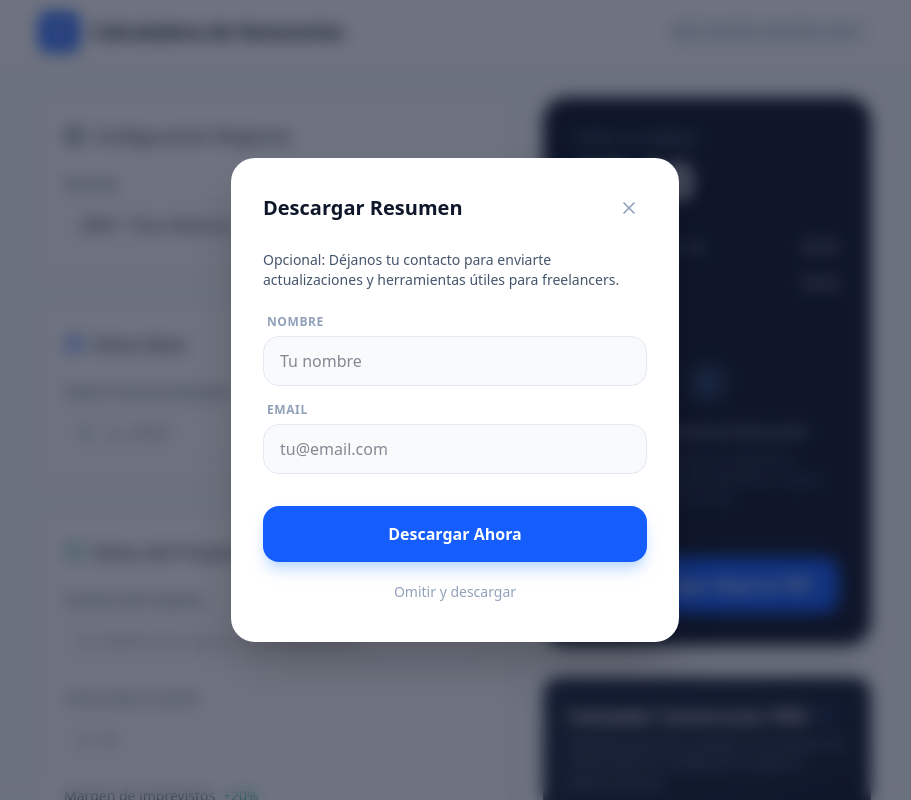
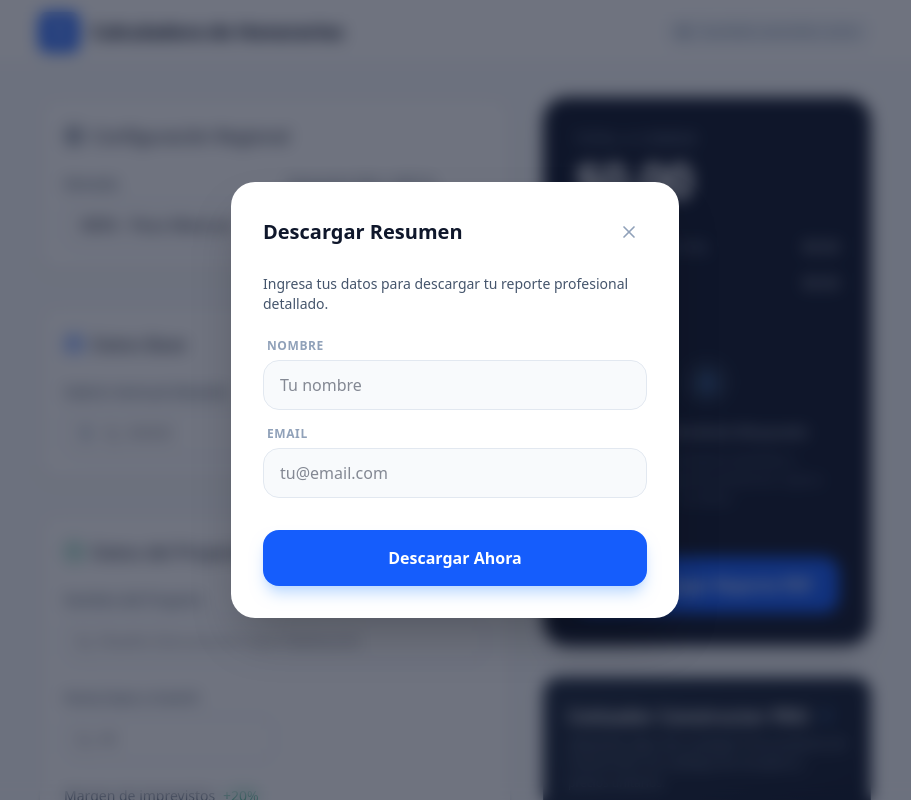
Before and after one commit to romeleliseo/calculadorahonorarios, a React (Vite) app: page / in a window 1280 px wide. Both pictures are taken after a click on the button "Descargar Reporte PDF". Shown: the top 800 px of the page, without its empty margins (185-1096 px from the left). Built offline with nearby package versions, Linux system fonts and the light colour scheme.

Commit message:
feat: Improve PDF generation and capture
Enhance PDF generation by adding console logs for debugging and optimizing the hidden capture area. The capture element is now fixed and positioned off-screen with specific styling for consistent PDF generation. Update modal text for better user clarity.

```diff
--- a/src/App.tsx
+++ b/src/App.tsx
@@ -127,6 +127,7 @@ export default function App() {
   };
 
   const generatePDF = () => {
+    console.log('Generando PDF...');
     const element = captureRef.current;
     if (!element) {
       console.error('Elemento de captura no encontrado');
@@ -153,12 +154,16 @@ export default function App() {
         scale: 2,
         useCORS: true,
         letterRendering: true,
-        width: 800
+        width: 800,
+        logging: true
       },
       jsPDF: { unit: 'mm', format: 'a4', orientation: 'portrait' }
     };
 
-    h2p().set(opt).from(element).save().catch((err: any) => {
+    console.log('Iniciando proceso de html2pdf...');
+    h2p().set(opt).from(element).save().then(() => {
+      console.log('PDF generado exitosamente');
+    }).catch((err: any) => {
       console.error('Error al generar PDF:', err);
     });
   };
@@ -649,7 +654,10 @@ export default function App() {
       </main>
 
       {/* Hidden Capture Area for PDF Export */}
-      <div className="absolute top-0 left-0 -z-50 opacity-0 pointer-events-none overflow-hidden h-0">
+      <div
+        className="fixed top-0 left-[-9999px] overflow-hidden"
+        style={{ width: '800px', visibility: 'visible' }}
+      >
         <div
           ref={captureRef}
           className="w-[800px] bg-white p-12 text-slate-900 font-sans"
@@ -800,7 +808,7 @@ export default function App() {
                 </div>
 
                 <p className="text-slate-600 mb-6 text-sm">
-                  Opcional: Déjanos tu contacto para enviarte actualizaciones y herramientas útiles para freelancers.
+                  Ingresa tus datos para descargar tu reporte profesional detallado.
                 </p>
 
                 <div className="space-y-4">
@@ -810,6 +818,7 @@ export default function App() {
                     </label>
                     <input
                       type="text"
+                      required
                       value={userData.name}
                       onChange={(e) => setUserData({ ...userData, name: e.target.value })}
                       placeholder="Tu nombre"
@@ -822,6 +831,7 @@ export default function App() {
                     </label>
                     <input
                       type="email"
+                      required
                       value={userData.email}
                       onChange={(e) => setUserData({ ...userData, email: e.target.value })}
                       placeholder="tu@email.com"
@@ -832,16 +842,16 @@ export default function App() {
 
                 <div className="mt-8 flex flex-col gap-3">
                   <button
-                    onClick={() => proceedWithDownload(true)}
+                    onClick={() => {
+                      if (userData.name && userData.email) {
+                        proceedWithDownload(true);
+                      } else {
+                        alert('Por favor, ingresa tu nombre y email.');
+                      }
+                    }}
                     className="w-full bg-blue-600 text-white py-4 rounded-2xl font-bold shadow-lg shadow-blue-200 hover:bg-blue-700 transition-colors"
                   >
                     Descargar Ahora
-                  </button>
-                  <button
-                    onClick={() => proceedWithDownload(false)}
-                    className="w-full text-slate-400 py-2 text-sm font-medium hover:text-slate-600 transition-colors"
-                  >
-                    Omitir y descargar
                   </button>
                 </div>
               </div>
```
